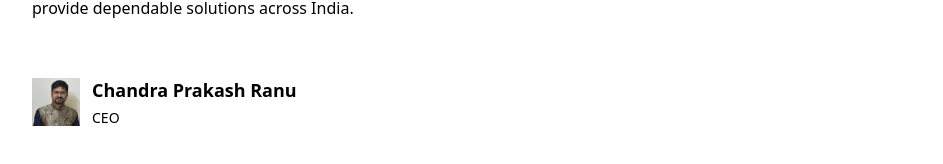
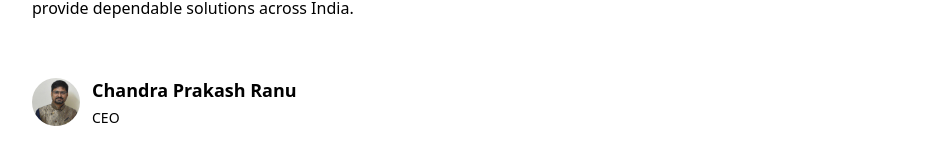
Before and after one commit to amitdhiman5086/shraman-group, a React (Create React App) app: page /1 in a window 1280 px wide. Shown: the part 1570-1734 px from the top of the page, without its empty margins (176-1119 px from the left). Built offline with nearby package versions, Linux system fonts and the light colour scheme.

Commit message:
Resposive

```diff
--- a/src/pages/BusinessCardWithId.jsx
+++ b/src/pages/BusinessCardWithId.jsx
@@ -54,7 +54,7 @@ const BusinessCardWithId = ({ info }) => {
         </Link>
         <p className="font-light text-sm md:text-base">{information}</p>
         <div className="flex gap-3 items-center">
-          <img className="w-12 h-12" src={img_Link} alt={alt} />
+          <img className="w-12 rounded-full h-12" src={img_Link} alt={alt} />
           <div className="flex flex-col gap-y-1">
             <h4 className="font-bold text-lg">{ceo_Name}</h4>
             <span className="font-extralight text-sm">CEO</span>
```
